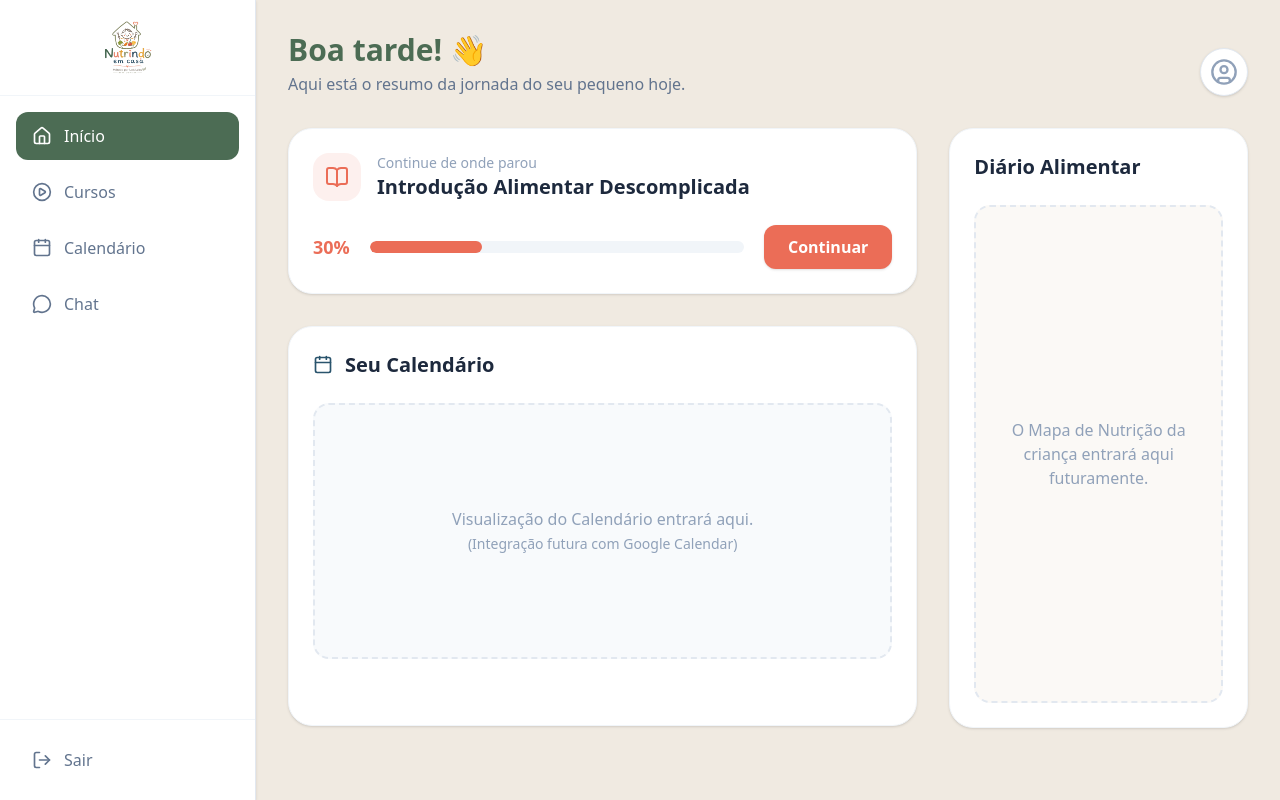
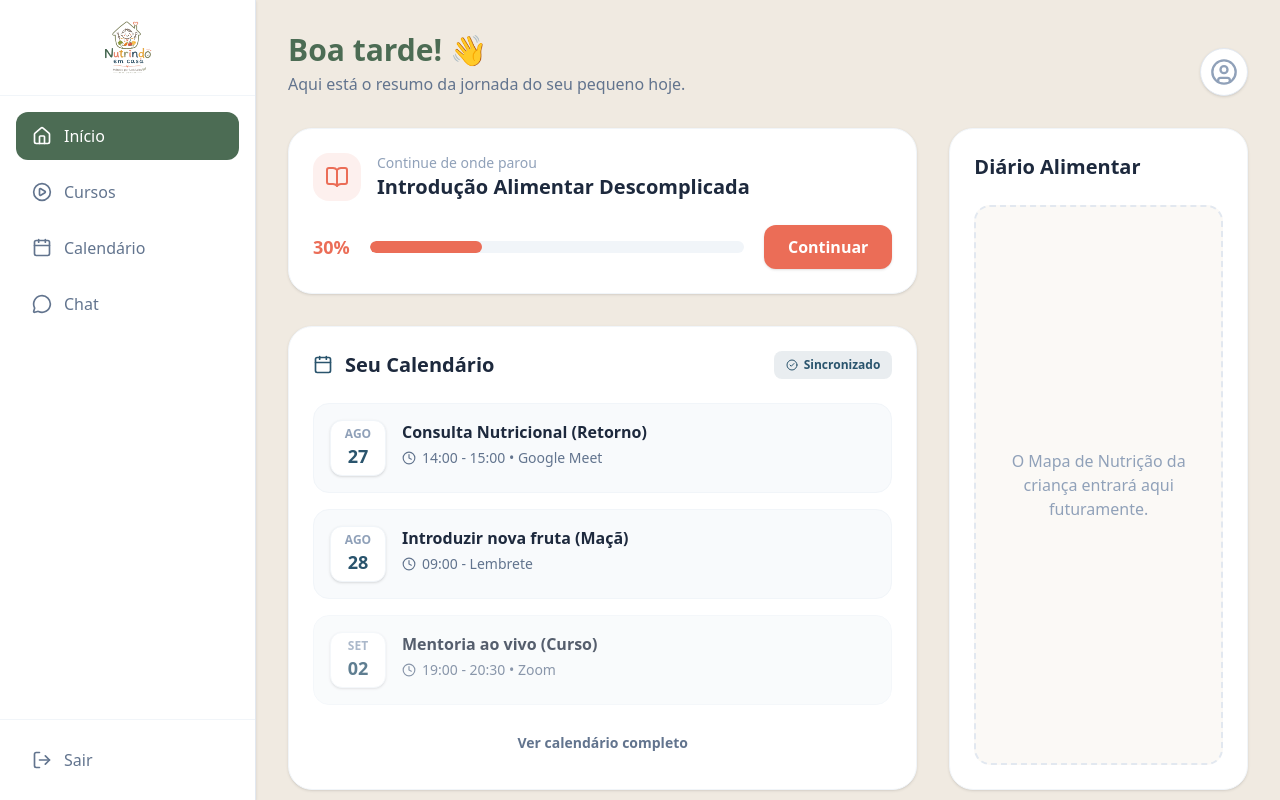
Before and after one commit to Leles05/Nutrindo-em-casa, a Next.js app: page /dashboard in a window 1280 px wide. Built offline with nearby package versions, Linux system fonts and the light colour scheme.

Commit message:
feat: Add de um calendario em formato de lista no dashboard (apenas para ver como fica o estilo) NAO FUNCIONAL**

```diff
--- a/src/app/dashboard/page.tsx
+++ b/src/app/dashboard/page.tsx
@@ -1,7 +1,7 @@
 "use client";
 
 import { useState, useEffect } from "react";
-import { BookOpen, Calendar as CalendarIcon, UserCircle } from "lucide-react";
+import { BookOpen, Calendar as CalendarIcon, UserCircle, Clock, CheckCircle2 } from "lucide-react";
 import Link from "next/link";
 
 export default function DashboardInicio() {
@@ -31,7 +31,7 @@ export default function DashboardInicio() {
           <p className="text-slate-500 mt-1 text-base">Aqui está o resumo da jornada do seu pequeno hoje.</p>
         </div>
 
-        {/* Ícone de Perfil / Conta no topo direito (Melhoria de UX) */}
+        {/* Ícone de Perfil / Conta no topo direito */}
         <button className="h-12 w-12 rounded-full bg-white border border-slate-200 flex items-center justify-center text-slate-400 hover:text-[#4C6C54] hover:border-[#4C6C54] transition-colors shadow-sm">
           <UserCircle className="h-7 w-7" />
         </button>
@@ -69,20 +69,75 @@ export default function DashboardInicio() {
             </div>
           </section>
 
-          {/* Área do Calendário Gigante (Placeholder) */}
-          <section className="bg-white p-6 rounded-3xl shadow-sm border border-slate-100 min-h-[400px] hover:shadow-md hover:-translate-y-1 transition-all duration-300">
-            <div className="flex items-center gap-3 mb-6">
-              <CalendarIcon className="h-5 w-5 text-[#2A546D]" />
-              <h3 className="text-xl font-bold text-slate-800">Seu Calendário</h3>
+          {/* Área do Calendário (Front-end com Dados Simulados/Mock) */}
+          <section className="bg-white p-6 rounded-3xl shadow-sm border border-slate-100 hover:shadow-md transition-all duration-300">
+            <div className="flex items-center justify-between mb-6">
+              <div className="flex items-center gap-3">
+                <CalendarIcon className="h-5 w-5 text-[#2A546D]" />
+                <h3 className="text-xl font-bold text-slate-800">Seu Calendário</h3>
+              </div>
+              {/* Botão visual de sincronização */}
+              <button className="text-xs font-semibold text-[#2A546D] bg-[#2A546D]/10 px-3 py-1.5 rounded-lg flex items-center gap-1.5 hover:bg-[#2A546D]/20 transition-colors">
+                <CheckCircle2 className="h-3 w-3" />
+                Sincronizado
+              </button>
             </div>
-            <div className="flex items-center justify-center h-64 border-2 border-dashed border-slate-200 rounded-2xl bg-slate-50">
-              <p className="text-slate-400 font-medium text-center">
-                Visualização do Calendário entrará aqui.<br/>
-                <span className="text-sm font-normal">(Integração futura com Google Calendar)</span>
-              </p>
+
+            {/* Lista de Eventos (Mock Data) */}
+            <div className="space-y-4">
+
+              {/* Evento 1 - Hoje */}
+              <div className="flex gap-4 items-start p-4 rounded-2xl bg-slate-50 border border-slate-100 hover:border-[#2A546D]/30 transition-colors cursor-pointer group">
+                <div className="flex flex-col items-center justify-center bg-white h-14 w-14 rounded-xl shadow-sm border border-slate-100 shrink-0 group-hover:bg-[#2A546D] group-hover:text-white transition-colors">
+                  <span className="text-xs font-bold uppercase text-slate-400 group-hover:text-white/80">Ago</span>
+                  <span className="text-lg font-extrabold text-[#2A546D] group-hover:text-white">27</span>
+                </div>
+                <div>
+                  <h4 className="font-bold text-slate-800 group-hover:text-[#2A546D] transition-colors">Consulta Nutricional (Retorno)</h4>
+                  <p className="text-sm text-slate-500 mt-1 flex items-center gap-1.5">
+                    <Clock className="h-3.5 w-3.5" />
+                    14:00 - 15:00 • Google Meet
+                  </p>
+                </div>
+              </div>
+
+              {/* Evento 2 - Amanhã */}
+              <div className="flex gap-4 items-start p-4 rounded-2xl bg-slate-50 border border-slate-100 hover:border-[#2A546D]/30 transition-colors cursor-pointer group">
+                <div className="flex flex-col items-center justify-center bg-white h-14 w-14 rounded-xl shadow-sm border border-slate-100 shrink-0 group-hover:bg-[#2A546D] group-hover:text-white transition-colors">
+                  <span className="text-xs font-bold uppercase text-slate-400 group-hover:text-white/80">Ago</span>
+                  <span className="text-lg font-extrabold text-[#2A546D] group-hover:text-white">28</span>
+                </div>
+                <div>
+                  <h4 className="font-bold text-slate-800 group-hover:text-[#2A546D] transition-colors">Introduzir nova fruta (Maçã)</h4>
+                  <p className="text-sm text-slate-500 mt-1 flex items-center gap-1.5">
+                    <Clock className="h-3.5 w-3.5" />
+                    09:00 - Lembrete
+                  </p>
+                </div>
+              </div>
+
+              {/* Evento 3 - Futuro */}
+              <div className="flex gap-4 items-start p-4 rounded-2xl bg-slate-50 border border-slate-100 hover:border-[#2A546D]/30 transition-colors cursor-pointer group opacity-75">
+                <div className="flex flex-col items-center justify-center bg-white h-14 w-14 rounded-xl shadow-sm border border-slate-100 shrink-0 group-hover:bg-[#2A546D] group-hover:text-white transition-colors">
+                  <span className="text-xs font-bold uppercase text-slate-400 group-hover:text-white/80">Set</span>
+                  <span className="text-lg font-extrabold text-[#2A546D] group-hover:text-white">02</span>
+                </div>
+                <div>
+                  <h4 className="font-bold text-slate-800 group-hover:text-[#2A546D] transition-colors">Mentoria ao vivo (Curso)</h4>
+                  <p className="text-sm text-slate-500 mt-1 flex items-center gap-1.5">
+                    <Clock className="h-3.5 w-3.5" />
+                    19:00 - 20:30 • Zoom
+                  </p>
+                </div>
+              </div>
+
             </div>
+
+            <button className="w-full mt-4 py-3 text-sm font-bold text-slate-500 hover:text-[#2A546D] hover:bg-slate-50 rounded-xl transition-colors">
+              Ver calendário completo
+            </button>
           </section>
-        </div>
+        </div> {/* <-- FECHAMENTO DA COLUNA DA ESQUERDA ARRUMADO AQUI */}
 
         {/* Coluna da Direita (Espaço reservado para o Diário/Mapa) */}
         <div className="col-span-1 space-y-8">
```
